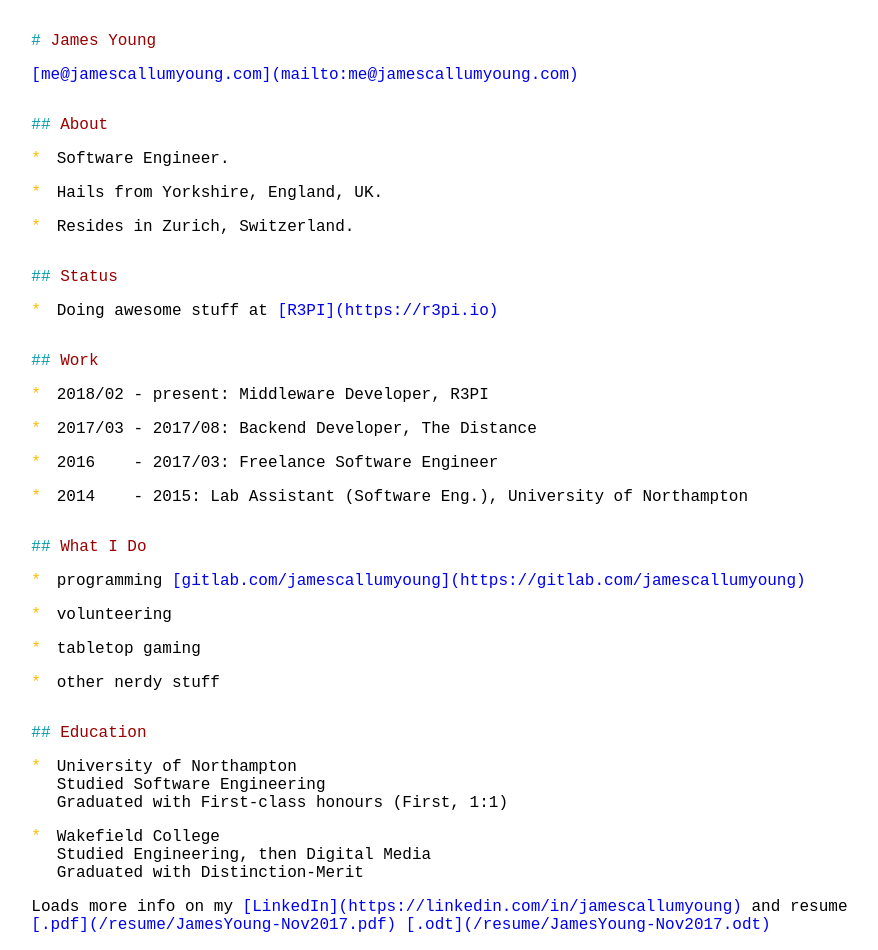
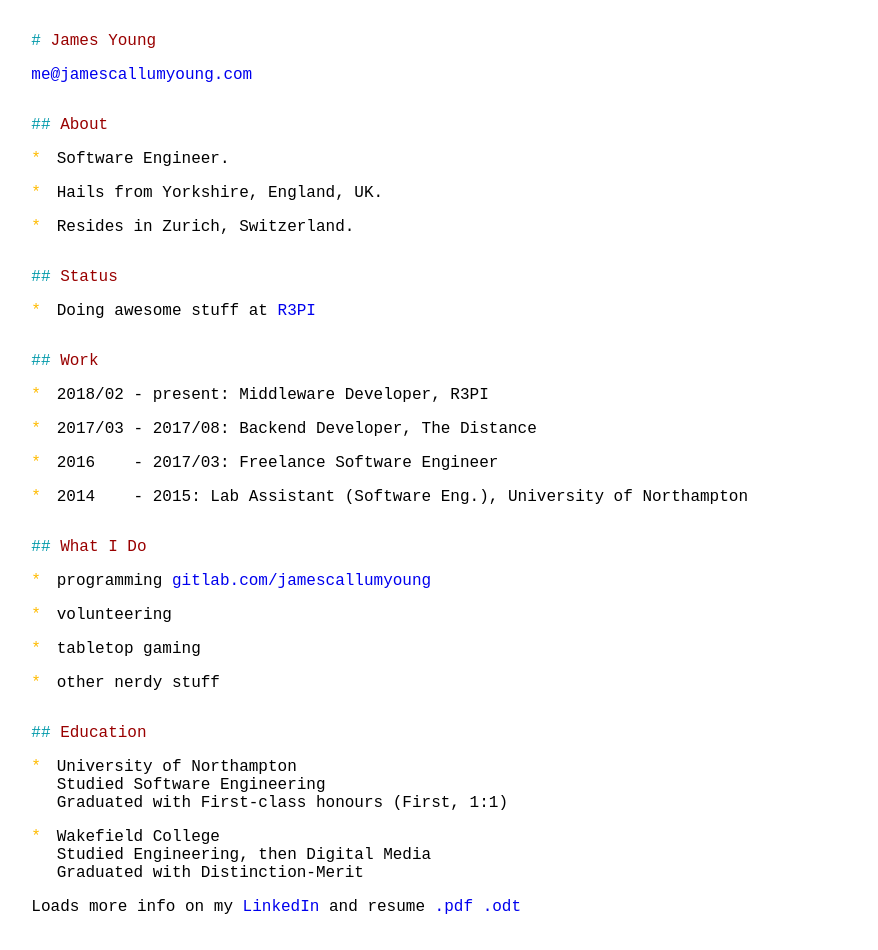
Before and after one commit to jamescallumyoung/jamescallumyoung.github.io, a plain HTML site: page public/index.html in a window 1280 px wide. Shown: the whole page, without its empty margins (186-1064 px from the left). Drawn offline with Linux system fonts and the light colour scheme.

Commit message:
Remove MD-style links from css

```diff
--- a/public/styles/back-to-markdown.css
+++ b/public/styles/back-to-markdown.css
@@ -49,8 +49,8 @@ ul li::before { content: "* "; display:block; margin-left:-3ex; color: #fb0; flo
 body { width: 100ex; margin: 1em auto }
 a { text-decoration: none }
 a:hover::before, a:hover::after { color:#f00; text-decoration: underline }
-a::before { content: "[" }
-a::after { content: "](" attr(href) ")" }
+/* a::before { content: "[" }
+a::after { content: "](" attr(href) ")" } */
 @media print {
   body { width:auto; font-size:10pt }
 }
```
